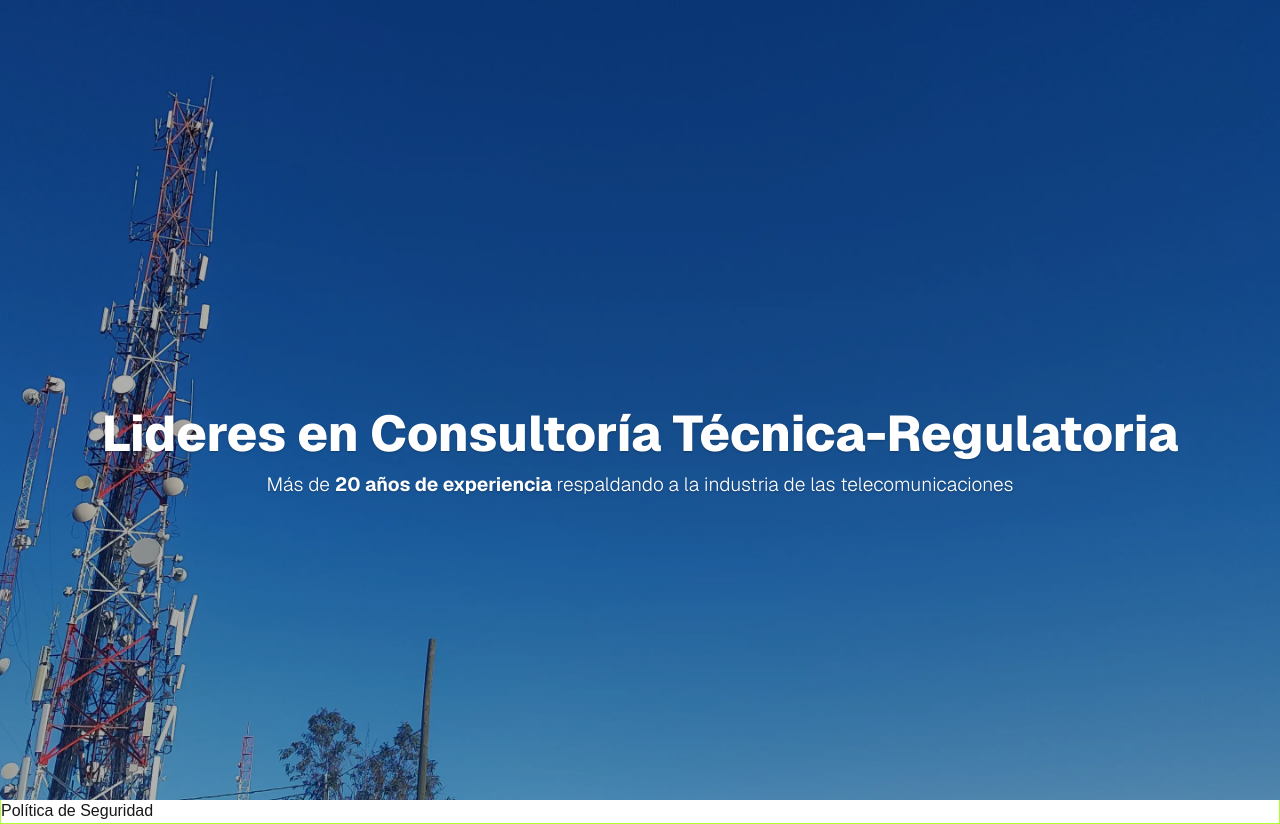
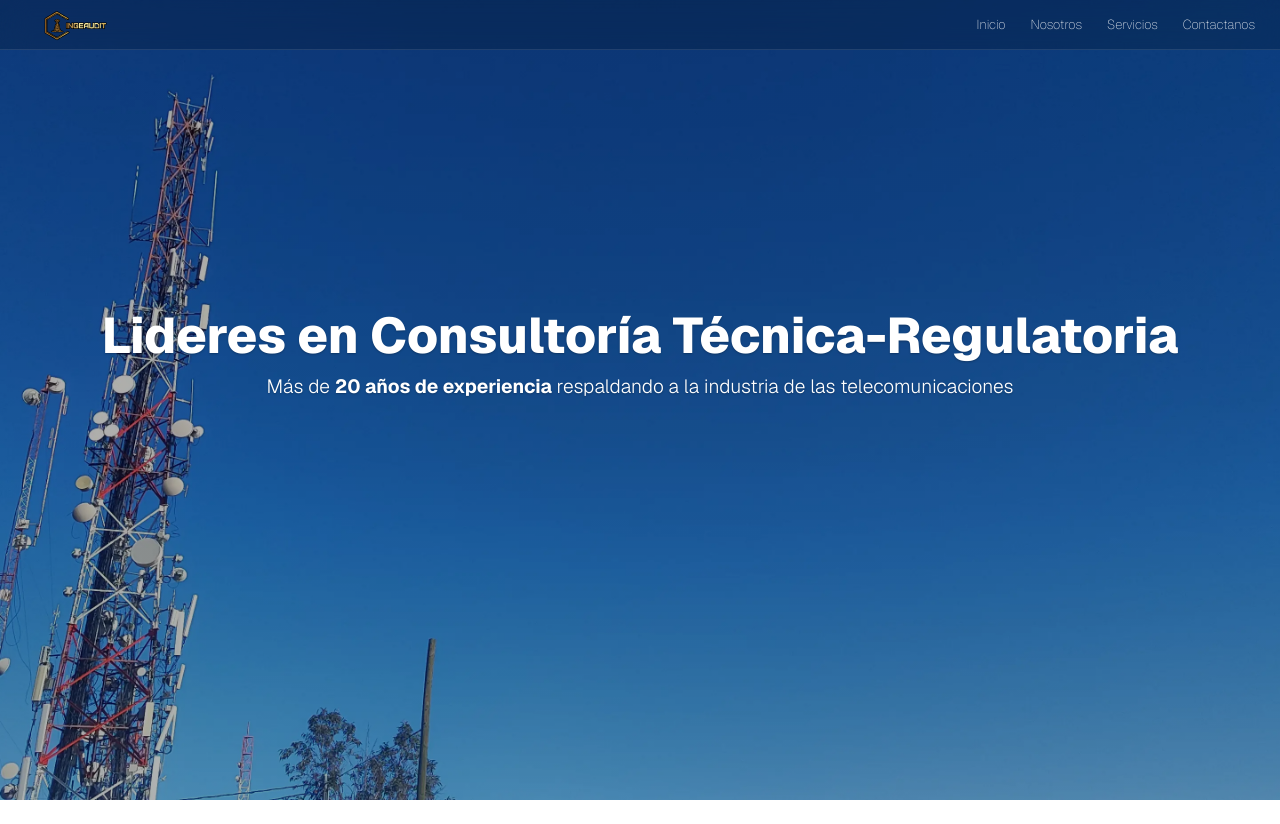
Before and after one commit to ingeaudit-coder/ingeaudit-website, a Next.js app: page / in a window 1280 px wide. After the commit the page ends 800 px from the top, so only its background shows below. Built offline with nearby package versions, Linux system fonts and the light colour scheme.

Commit message:
Actualizar estilos y estructura del componente Navbar

```diff
--- a/src/components/sections/Navbar/Navbar.module.css
+++ b/src/components/sections/Navbar/Navbar.module.css
@@ -1,16 +1,47 @@
-.navContainer{
-    border: 1px solid green;
+.navContainer {
+  position: fixed;
+  top: 0;
+  left: 0;
   display: flex;
   flex-direction: row;
   justify-content: space-between;
+  z-index: 100;
+  width: 100%;
+  height: 50px;
+
+  /* Efecto de cristal */
+  background-color: rgba(0, 0, 0, 0.2);
+  backdrop-filter: blur(15px);
+  -webkit-backdrop-filter: blur(15px); /* Soporte para Safari */
+
+  border-bottom: 1px solid rgba(255, 255, 255, 0.1);
+  color: white;
 }
 
 .listContainer {
   display: flex;
   flex-direction: row;
   justify-content: space-between;
+  align-items: center;
+  font-family: var(--font-geist-sans);
+  font-weight: 100;
+  font-size: small;
 }
 
-.li{
+.li {
   padding-right: 25px;
 }
+
+.linkImg{
+    /* border: 1px solid green ; */
+    width: 150px;
+    display: flex;
+    align-items: center;
+    justify-content: center;
+}
+
+.imgNavbar {
+  object-fit: contain;
+  width: 70px;
+  height: auto;
+}
--- a/src/components/sections/Navbar/Navbar.tsx
+++ b/src/components/sections/Navbar/Navbar.tsx
@@ -6,10 +6,10 @@ import style from "@/src/components/sections/Navbar/Navbar.module.css";
 export const Navbar = () => {
   return (
     <nav className={style.navContainer}>
-      <Link href="/">
-        <Image
-          width={150}
-          height={50}
+      <Link href="/" className={style.linkImg}>
+        <Image className={style.imgNavbar}
+          width={100}
+          height={25}
           src={LogoIngeaudit}
           alt="Logo de Ingeaudit transparente"
           priority
```
Lines whose indentation alone changed are shown as unchanged.
